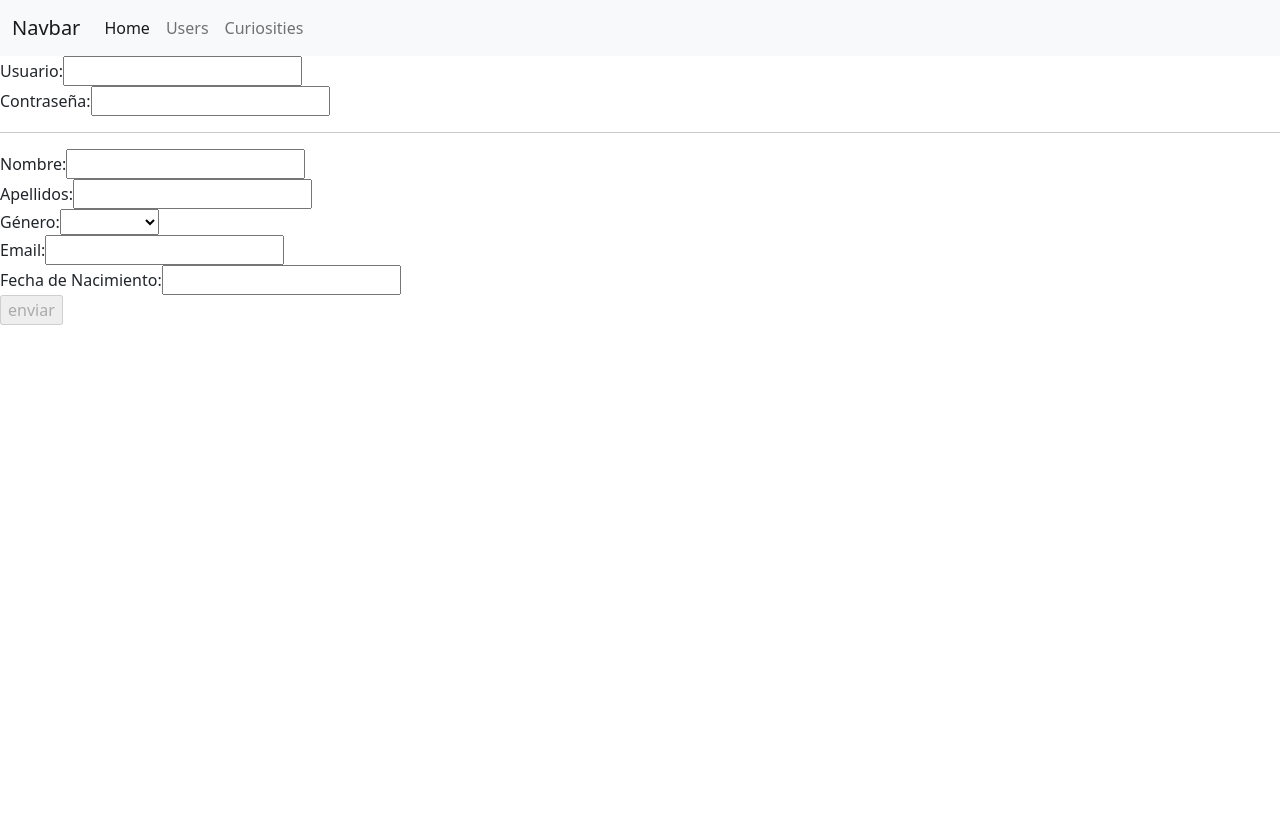
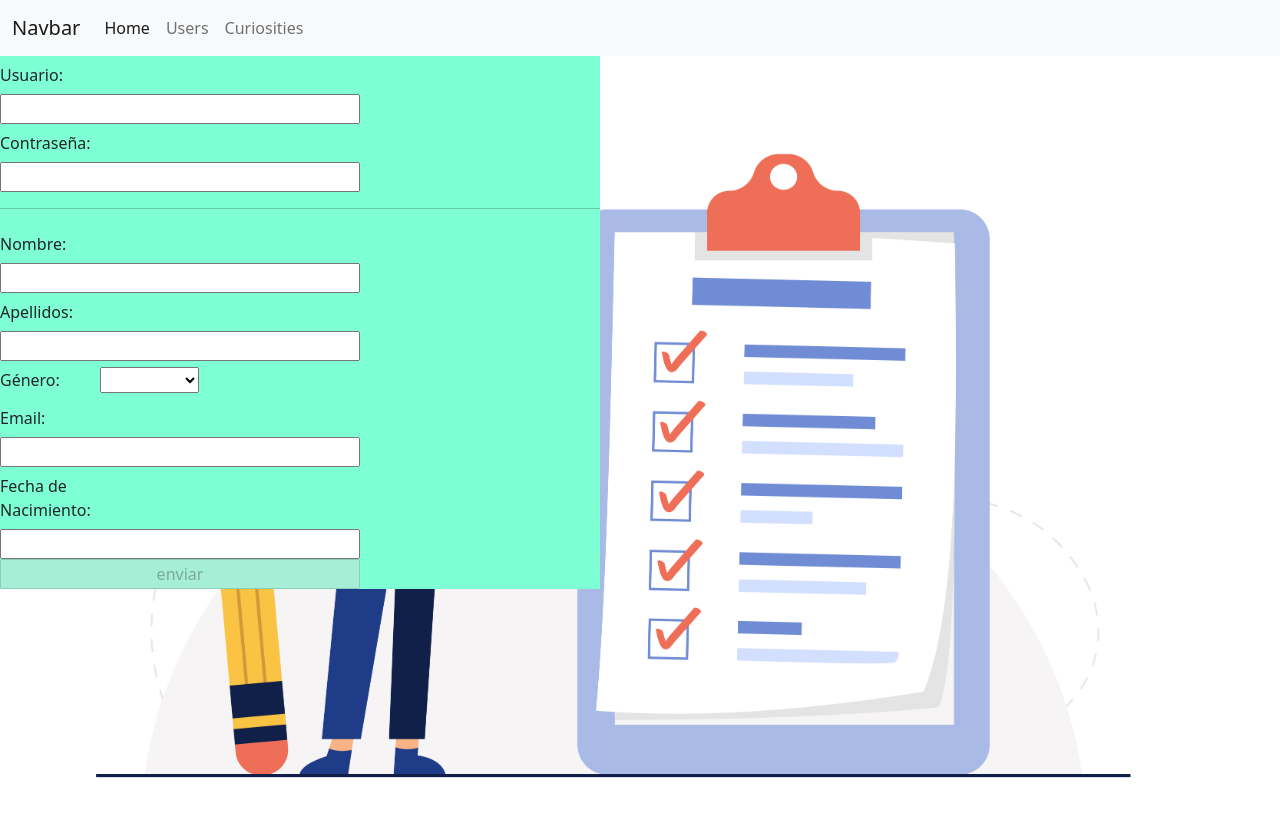
Before and after one commit to iaraszuir/chitchat_frontend, an Angular app: page /register in a window 1280 px wide. Shown: the top 816 px of the page. Built offline with nearby package versions, Linux system fonts and the light colour scheme.

Commit message:
Changes form users/ Created  Users Service

```diff
--- /dev/null
+++ b/src/app/Services/users.service.ts
@@ -0,0 +1,27 @@
+import { HttpClient } from '@angular/common/http';
+import { Injectable } from '@angular/core';
+import { firstValueFrom } from 'rxjs';
+
+@Injectable({
+  providedIn: 'root'
+})
+export class UsersService {
+
+  constructor(private HttpClient: HttpClient) {
+
+
+  }
+
+  // getAll() {
+  //   return firstValueFrom(
+  //     this.HttpClient.get<any[]>(''));
+  // }
+
+
+  createUser(formValue: any) {
+    console.log(formValue)
+    // return firstValueFrom(
+    //   this.HttpClient.post<any>(''));
+  }
+
+}
--- a/src/app/components/form-users/form-users.component.css
+++ b/src/app/components/form-users/form-users.component.css
@@ -1,7 +1,45 @@
+@import url('https://fonts.googleapis.com/css2?family=Montserrat:wght@500&display=swap');
+
+.container {
+    display: flex;
+}
+
+
+.hero {
+    padding: 10px;
+    width: 100vw;
+    height: 100vh;
+    background-image: url('../../../assets/images/Checklist.jpg');
+    background-position: left;
+    background-size: contain;
+    background-repeat: no-repeat;
+    position: absolute;
+}
+
+.form {
+    display: flex;
+    flex-direction: column;
+    width: 600px;
+    background-color: aquamarine;
+    position: relative;
+
+}
+
+
+
+
+
+/* Input */
+
+input {
+    width: 60%;
+    display: block;
+
+}
+
 input.ng-valid.ng-touched {
 
     border: 3px solid lightgreen;
-
 }
 
 input.ng-invalid.ng-touched {
--- a/src/app/components/form-users/form-users.component.html
+++ b/src/app/components/form-users/form-users.component.html
@@ -8,40 +8,44 @@
     <title>Document</title>
 </head>
 
+<div class="wrapper">
+
     <body>
         <header>
             <app-nav-bar></app-nav-bar>
         </header>
 
         <main>
+            <div class="hero"></div>
 
-        <div class="register">
 
-            <form [formGroup]="form" (ngSubmit)="onSubmit()">
-                <div>
-                    <label for="">Usuario:</label>
-                    <input type="text" formControlName="username">
+
+            <form class="form" [formGroup]="form" (ngSubmit)="onSubmit()">
+
+                <div class="col-auto">
+                    <label for="" class="col-sm-2 col-form-label">Usuario:</label>
+                    <input type="text" formControlName="username" class="col-auto">
                 </div>
 
                 <div>
-                    <label for="">Contraseña:</label>
+                    <label for="" class="col-sm-2 col-form-label">Contraseña:</label>
                     <input type="text" formControlName="password">
                 </div>
 
                 <hr>
 
                 <div>
-                    <label for="">Nombre:</label>
+                    <label for="" class="col-sm-2 col-form-label">Nombre:</label>
                     <input type="text" formControlName="name">
                 </div>
 
                 <div>
-                    <label for="">Apellidos:</label>
+                    <label for="" class="col-sm-2 col-form-label">Apellidos:</label>
                     <input type="text" formControlName="surname">
                 </div>
 
                 <div>
-                    <label for="">Género:</label>
+                    <label for="" class="col-sm-2 col-form-label">Género:</label>
                     <select formControlName="gender">
                         <option value="f">Masculino</option>
                         <option value="m">Femenino</option>
@@ -49,12 +53,12 @@
                 </div>
 
                 <div>
-                    <label for="">Email:</label>
+                    <label for="" class="col-sm-2 col-form-label">Email:</label>
                     <input type="text" formControlName="email">
                 </div>
 
                 <div>
-                    <label for="">Fecha de Nacimiento:</label>
+                    <label for="" class="col-sm-2 col-form-label">Fecha de Nacimiento:</label>
                     <input type="text" formControlName="date_birth">
                 </div>
 
@@ -63,8 +67,12 @@
                 </div>
 
             </form>
-        </div>
+
+
+
+
         </main>
     </body>
+</div>
 
 </html>
--- a/src/app/components/form-users/form-users.component.ts
+++ b/src/app/components/form-users/form-users.component.ts
@@ -1,5 +1,6 @@
 import { Component, OnInit } from '@angular/core';
 import { FormControl, FormGroup, Validators } from '@angular/forms';
+import { UsersService } from 'src/app/Services/users.service';
 
 @Component({
   selector: 'app-form-users',
@@ -9,7 +10,7 @@
 export class FormUsersComponent implements OnInit {
 
   form: FormGroup
-  constructor() {
+  constructor(private usersService: UsersService) {
     this.form = new FormGroup({
       name: new FormControl('', [Validators.required]),
       surname: new FormControl('', [Validators.required]),
@@ -25,8 +26,9 @@
   ngOnInit(): void {
   }
 
-  onSubmit() {
-    console.log(this.form.value)
+  async onSubmit() {
+    const response = await this.usersService.createUser(this.form.value);
+    console.log(response)
   }
 
 }
--- a/src/app/components/users-list/users-list.component.ts
+++ b/src/app/components/users-list/users-list.component.ts
@@ -1,4 +1,5 @@
 import { Component, OnInit } from '@angular/core';
+import { UsersService } from 'src/app/Services/users.service';
 
 @Component({
   selector: 'app-users-list',
@@ -7,9 +8,17 @@
 })
 export class UsersListComponent implements OnInit {
 
-  constructor() { }
+  arrUsers: any[]
 
-  ngOnInit(): void {
+  constructor(private usersService: UsersService) {
+    this.arrUsers = []
+
+  }
+
+  async ngOnInit() {
+
+    // this.arrUsers = await this.usersService.getAll();
+
   }
 
 }
```
Lines whose indentation alone changed are shown as unchanged.
